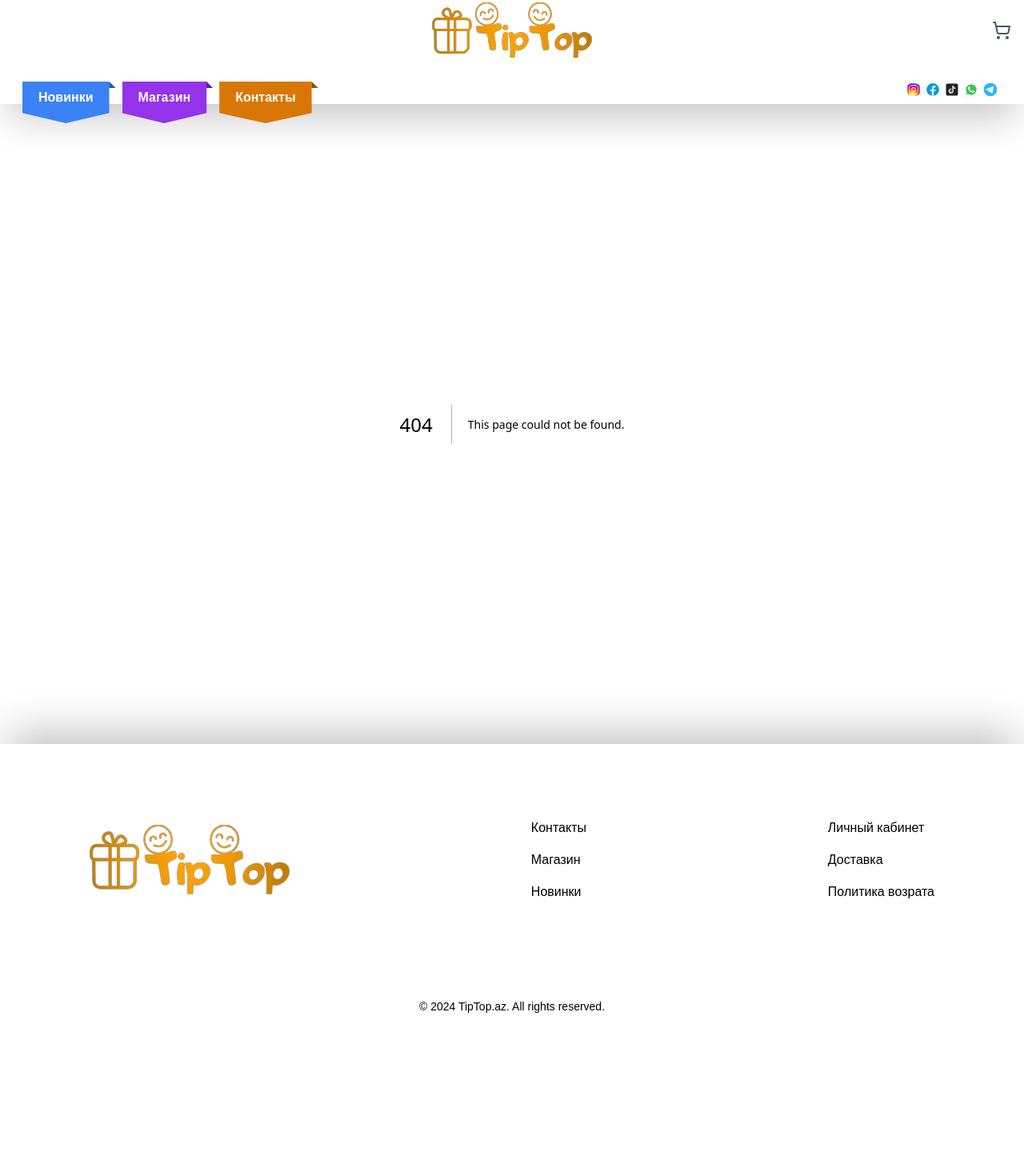
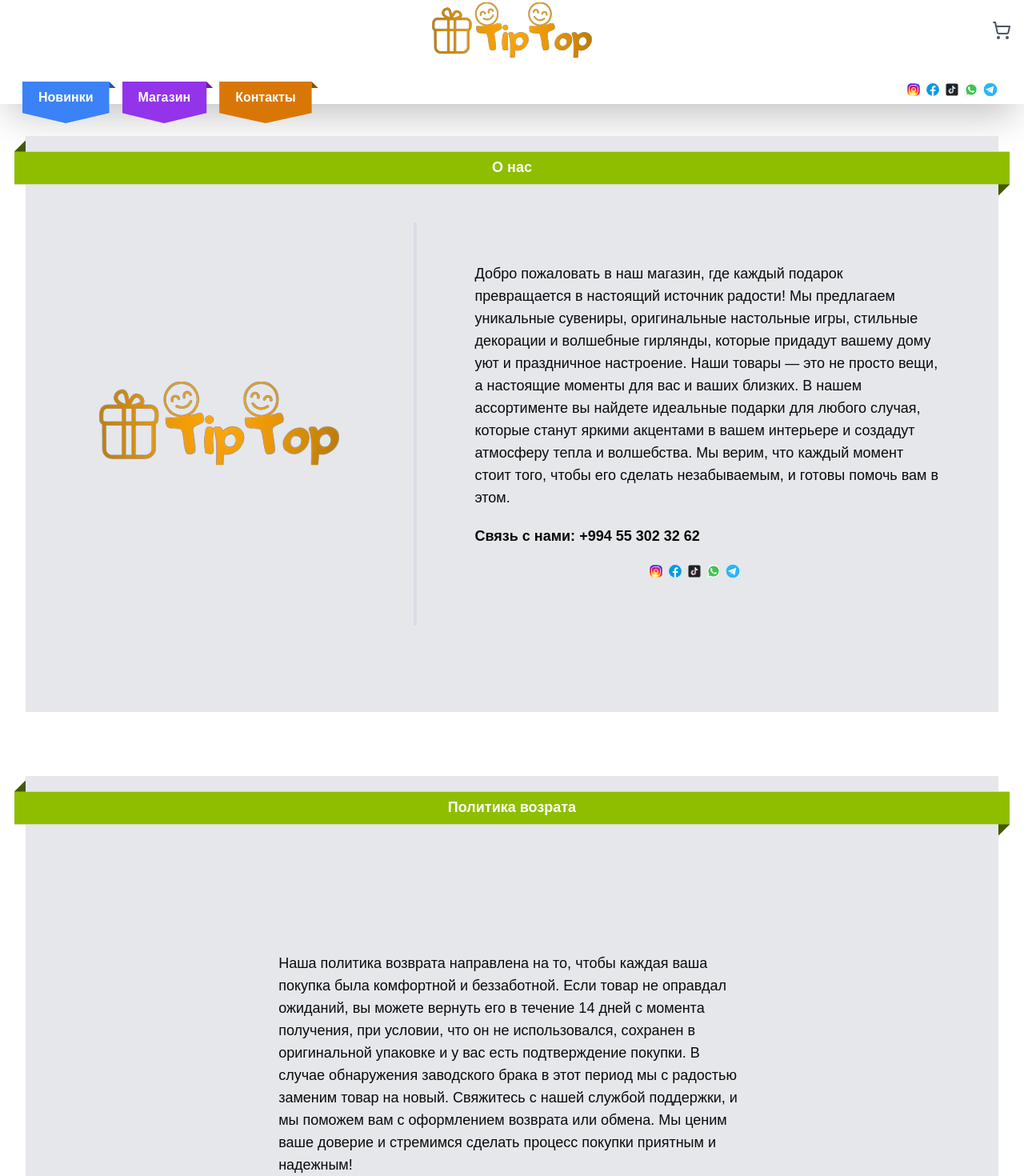
Before and after one commit to adilek96/tiptopstorefront, a Next.js app: page /contact in a window 1280 px wide. Before the commit this address had no page. Shown: the part 26-1496 px from the top of the page at 80% size. Before the commit the page ends 1314 px from the top, so only its background shows below. Built offline with nearby package versions, Linux system fonts and the light colour scheme.

Commit message:
add contact page

```diff
--- /dev/null
+++ b/app/contact/page.tsx
@@ -0,0 +1,109 @@
+import React from "react";
+import Image from "next/image";
+import SocialHeader from "@/components/SocialHeader";
+
+export default function Contact() {
+  return (
+    <section className="w-full   flex  justify-center items-center flex-col">
+      <div className="w-[95vw] my-10 h-[90vh] bg-gray-200 flex justify-center items-center relative">
+        <div className="w-[40%] h-full flex justify-center items-center">
+          <Image src={"/logotip.svg"} alt="Logo" width={300} height={300} />
+        </div>
+        <div className="h-[70%] w-1 bg-slate-300/50"></div>
+        <div className="w-[60%] h-full flex justify-center items-center flex-col">
+          <p className="w-[80%] text-lg">
+            Добро пожаловать в наш магазин, где каждый подарок превращается в
+            настоящий источник радости! Мы предлагаем уникальные сувениры,
+            оригинальные настольные игры, стильные декорации и волшебные
+            гирлянды, которые придадут вашему дому уют и праздничное настроение.
+            Наши товары — это не просто вещи, а настоящие моменты для вас и
+            ваших близких. В нашем ассортименте вы найдете идеальные подарки для
+            любого случая, которые станут яркими акцентами в вашем интерьере и
+            создадут атмосферу тепла и волшебства. Мы верим, что каждый момент
+            стоит того, чтобы его сделать незабываемым, и готовы помочь вам в
+            этом.
+          </p>
+          <p className="w-[80%] mt-5 text-lg font-bold">
+            <span>Связь с нами:</span> +994 55 302 32 62
+          </p>
+          <div className="mt-5">
+            <SocialHeader size={6} />
+          </div>
+        </div>
+        <div className="ribbon-del flex justify-center absolute top-10 left-0 z-50">
+          <span className="py-1">О нас</span>
+        </div>
+      </div>
+      <div className="w-[95vw] h-[90vh] my-10 bg-gray-200 flex justify-center items-center relative">
+        <div className="ribbon-del flex justify-center absolute top-10 left-0 z-50">
+          <span className="py-1">Политика возрата</span>
+        </div>
+        <div className="w-[60%] h-full flex justify-center items-center flex-col">
+          <p className="w-[80%] text-lg">
+            Наша политика возврата направлена на то, чтобы каждая ваша покупка
+            была комфортной и беззаботной. Если товар не оправдал ожиданий, вы
+            можете вернуть его в течение 14 дней с момента получения, при
+            условии, что он не использовался, сохранен в оригинальной упаковке и
+            у вас есть подтверждение покупки. В случае обнаружения заводского
+            брака в этот период мы с радостью заменим товар на новый. Свяжитесь
+            с нашей службой поддержки, и мы поможем вам с оформлением возврата
+            или обмена. Мы ценим ваше доверие и стремимся сделать процесс
+            покупки приятным и надежным!
+          </p>
+        </div>
+      </div>
+      <div className="w-[95vw] h-[90vh] my-10 bg-gray-200 flex justify-center items-center relative">
+        <div className="ribbon-del flex justify-center absolute top-10 left-0 z-50">
+          <span className="py-1">Доставка</span>
+        </div>
+        <div className="w-[60%] h-full flex justify-center items-center flex-col">
+          <h3 className="text-2xl font-bold">
+            Мы предлагаем три удобных способа доставки, чтобы вы могли получить
+            ваш заказ максимально комфортно и в нужное время:
+          </h3>
+          <p className="w-[80%] text-lg mt-3">
+            <span className="font-bold">
+              Бесплатная доставка до станции метро
+            </span>
+            —
+            <i>
+              для вашего удобства мы бесплатно доставим заказ до любой станции
+              метро в Баку в удобное для вас время. Просто выберите эту опцию
+              при оформлении заказа, и мы сделаем все остальное.
+            </i>
+          </p>
+
+          <p className="w-[80%] text-lg mt-3">
+            <span className="font-bold">
+              Доставка до двери в черте города Баку
+            </span>
+            —
+            <i>
+              для тех, кто предпочитает получить заказ прямо на дом. Стоимость
+              этой услуги составляет фиксированные 5 AZN, а время доставки вы
+              выбираете сами. Мы доставим ваш заказ по указанному адресу без
+              задержек.
+            </i>
+          </p>
+
+          <p className="w-[80%] text-lg mt-3">
+            <span className="font-bold">Доставка по Азербайджану</span>—
+            <i>
+              если вы находитесь за пределами Баку, мы отправим ваш заказ почтой
+              или курьерской службой. Стоимость рассчитывается в зависимости от
+              веса и габаритов товара. Вы можете выбрать нужный способ доставки
+              при оформлении покупки, и ваш заказ будет отправлен в кратчайшие
+              сроки.
+            </i>
+          </p>
+          <p className="w-[80%] text-lg">
+            После оформления заказа наш оператор свяжется с вами по указанному
+            номеру телефона, чтобы подтвердить покупку и уточнить адрес
+            доставки. Мы стремимся сделать процесс доставки удобным и приятным
+            для вас!
+          </p>
+        </div>
+      </div>
+    </section>
+  );
+}
--- a/components/SocialHeader.tsx
+++ b/components/SocialHeader.tsx
@@ -6,34 +6,42 @@ import Telegram from "@/public/Telegram";
 import Tiktok from "@/public/Tiktok";
 import Watsup from "@/public/Watsup";
 
-export default function SocialHeader() {
+const sosialIcons = [
+  {
+    url: "#",
+    icon: <Insta />,
+  },
+  {
+    url: "#",
+    icon: <Face />,
+  },
+  {
+    url: "#",
+    icon: <Tiktok />,
+  },
+  {
+    url: "#",
+    icon: <Watsup />,
+  },
+  {
+    url: "#",
+    icon: <Telegram />,
+  },
+];
+
+export default function SocialHeader({ size }: any) {
   return (
     <ul className="flex mb-1  justify-center mr-7 ">
-      <li className="w-6 h-6 hover:scale-125 transition-all duration-300">
-        <Link href="#">
-          <Insta />
-        </Link>
-      </li>
-      <li className="w-6 h-6 hover:scale-125 transition-all duration-300">
-        <Link href="#">
-          <Face />
-        </Link>
-      </li>
-      <li className="w-6 h-6 hover:scale-125 transition-all duration-300">
-        <Link href="#">
-          <Tiktok />
-        </Link>
-      </li>
-      <li className="w-6 h-6 hover:scale-125 transition-all duration-300">
-        <Link href="#">
-          <Watsup />
-        </Link>
-      </li>
-      <li className="w-6 h-6 hover:scale-125 transition-all duration-300">
-        <Link href="#">
-          <Telegram />
-        </Link>
-      </li>
+      {sosialIcons.map((item: any, i: number) => {
+        return (
+          <li
+            key={i}
+            className={`w-${size} h-${size}  hover:scale-125 transition-all duration-300`}
+          >
+            <Link href={item.url}>{item.icon}</Link>
+          </li>
+        );
+      })}
     </ul>
   );
 }
--- a/components/StoreHeader.tsx
+++ b/components/StoreHeader.tsx
@@ -88,7 +88,7 @@ export default function Component() {
             <NavItems />
           </ul>
         </nav>
-        <SocialHeader />
+        <SocialHeader size={6} />
       </div>
     </header>
   );
```
